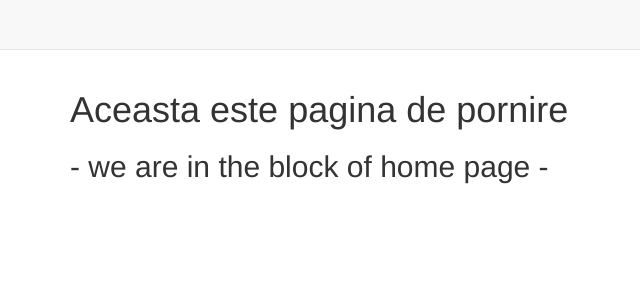
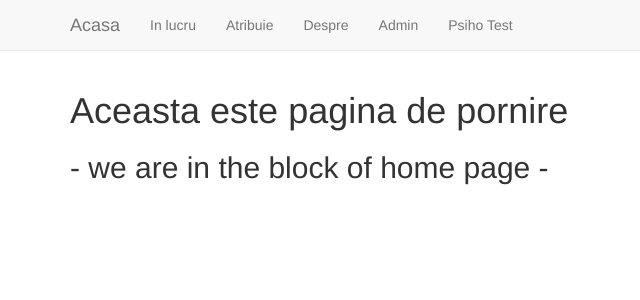
Before and after one commit to Sorinace/Final-project-Django--2021--Scoala-Informala, a Django app: page / in a window 1280 px wide. Shown: the top 300 px of the page, without its empty margins (0-640 px from the left). Run offline with Django 3.2, Linux system fonts and the light colour scheme; some libraries are stand-ins or nearby versions.

Commit message:
Heroku 2

```diff
--- a/query/templates/base.html
+++ b/query/templates/base.html
@@ -9,7 +9,7 @@
 <body>
   <center>
     <nav class="navbar navbar-default navbar-static-top">
-      <!-- <div class="container">
+      <div class="container">
         <ul class="nav navbar-nav">
           <li><a class="navbar-brand" href="{% url 'home' %}">Acasa</a></li>
           <li><a class="navbar-link" href="{% url 'asigned' %}">In lucru</a></li>
@@ -18,7 +18,7 @@
           <li><a class="navbar-link" href="{% url 'admin:index' %}">Admin</a></li>
           <li><a class="navbar-link" href="http://localhost:8000/query/1">Psiho Test</a></li>
         </ul>
-      </div> -->
+      </div>
     </nav>
   </center>
     <div class="container">
```
Also changed, not shown: query/migrations/0001_initial.py, query/migrations/0002_auto_20210505_1812.py (deleted), query/migrations/0003_auto_20210507_1540.py (deleted), query/migrations/0004_auto_20210509_1337.py (deleted), query/migrations/0005_alter_answer_options.py (deleted).
